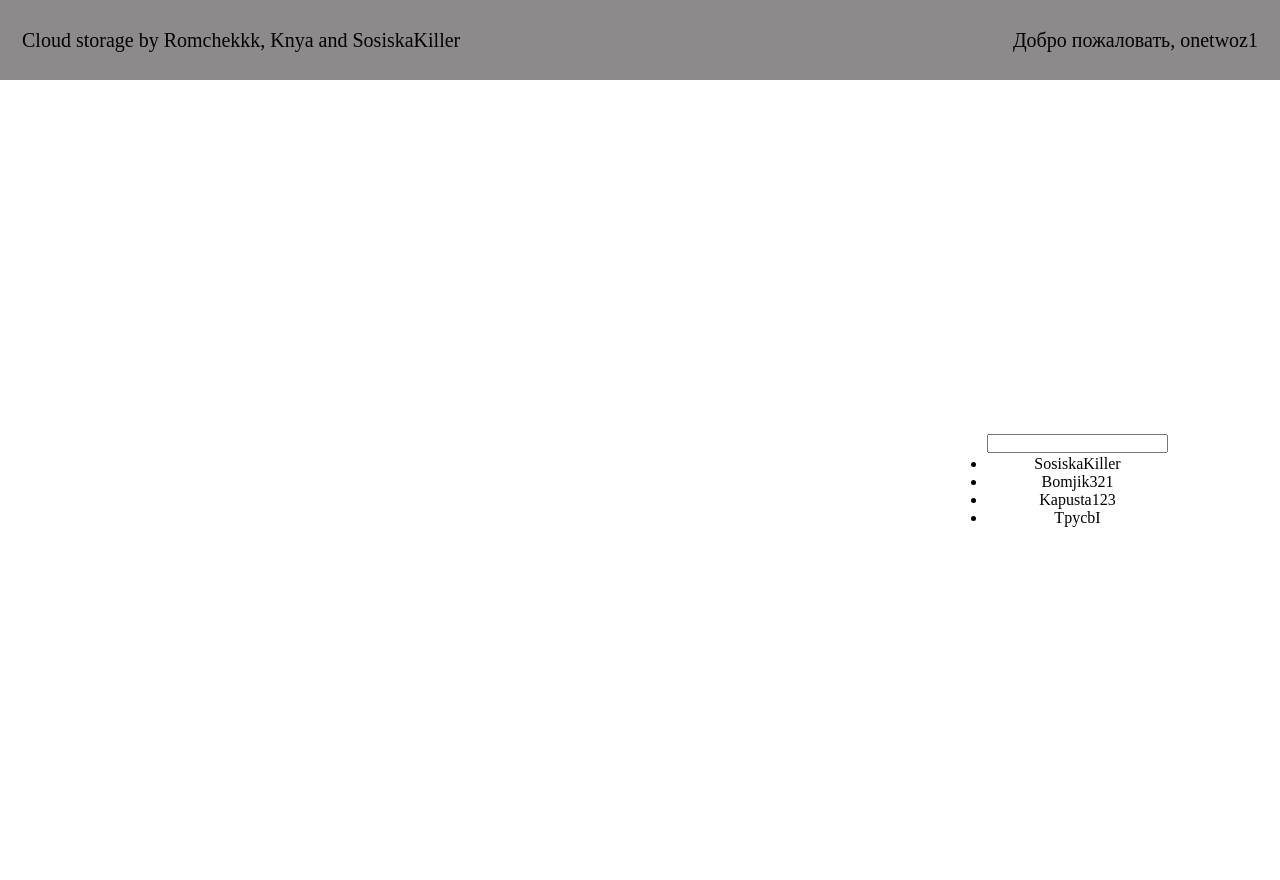
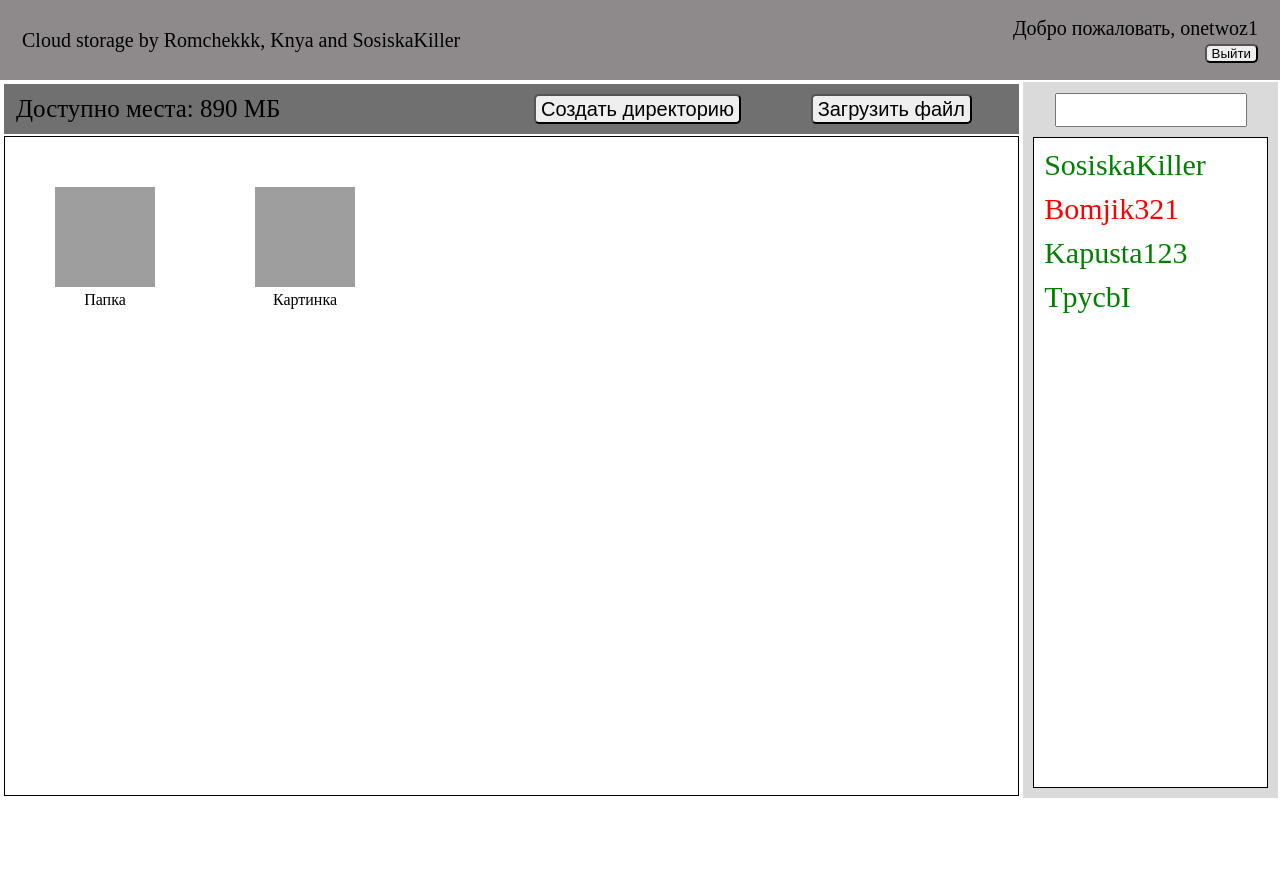
Before and after one commit to Romchekkk/cloud-storage, a PHP site: page /temp/index.html in a window 1280 px wide. After the commit the page ends 798 px from the top, so only its background shows below. Run offline with PHP 8.4, Linux system fonts and the light colour scheme; grey boxes are pictures that could not be loaded.

Commit message:
Edit HTML. Ready to template

```diff
--- a/temp/index.html
+++ b/temp/index.html
@@ -12,7 +12,7 @@
         <script src="userFunction.js"></script>
         <script>
             function search(){
-                document.getElementById("window").innerHTML = document.getElementById("text").value;
+                document.getElementById("window-bottom").innerHTML = document.getElementById("text").value;
             }
         </script>
     </head>
@@ -23,7 +23,10 @@
             <tbody>
                 <tr>
                     <td>Cloud storage by Romchekkk, Knya and SosiskaKiller</td>
-                    <td>Добро пожаловать, onetwoz1</td>
+                    <td>
+                        Добро пожаловать, onetwoz1<br />
+                        <input id="logout" type="button" value="Выйти" />
+                    </td>
                 </tr>
             </tbody>
         </table>
@@ -32,11 +35,40 @@
                 <tr>
                     <!--Таблица с окном файловой системы-->
                     <td>
-
                         <table id="window">
                             <tbody>
                                 <tr>
-                                    <td></td>
+                                    <td>
+                                        <table id="window-top">
+                                            <tbody>
+                                                <tr>
+                                                    <td>Доступно места: 890 МБ</td>
+                                                    <td><input type="button" value="Создать директорию" /></td>
+                                                    <td><input type="button" value="Загрузить файл" /></td>
+                                                </tr>
+                                            </tbody>
+                                        </table>
+                                    </td>
+                                </tr>
+                                <tr>
+                                    <td id="window-bottom">
+                                        <div class="directory">
+                                            <div class="hide">
+                                                <input class="changeMod" type="button" value="&nbsp;">
+                                                <input class="download" type="button" value="&nbsp;">
+                                                <input class="delete" type="button" value="&nbsp;">
+                                            </div>
+                                            <img src="dir.png" />Папка
+                                        </div>
+                                        <div class="file">
+                                            <div class="hide">
+                                                <input class="changeMod" type="button" value="&nbsp;">
+                                                <input class="download" type="button" value="&nbsp;">
+                                                <input class="delete" type="button" value="&nbsp;">
+                                            </div>
+                                            <img src="file.png" />Картинка
+                                        </div>
+                                    </td>
                                 </tr>
                             </tbody>
                         </table>
@@ -51,14 +83,14 @@
                                     </td>
                                 </tr>
                                 <tr>
-                                    <td id="usersList">
-										<ul>
-											<li>SosiskaKiller</li>
-											<li>Bomjik321</li>
-											<li>Kapusta123</li>
-											<li>TpycbI</li>
+                                    <td>
+										<ul id="usersList">
+											<li class="open">SosiskaKiller</li>
+											<li class="close">Bomjik321</li>
+											<li class="open">Kapusta123</li>
+											<li class="open">TpycbI</li>
 										</ul>
-									</td>
+                                    </td>
                                 </tr>
                             </tbody>
                         </table>
--- a/temp/style.css
+++ b/temp/style.css
@@ -1,9 +1,44 @@
 *{padding: 0px; text-align: center; margin: 0px;}
 
-#header{width: 100%; height: 80px; background-color: #8e898a; font-size: 20px;}
+html{height: 100%;}
+body{height: 100%;}
+input[type="button"]{border-radius: 5px; cursor: pointer;  text-align: center; padding: 0px 5px;}
+img{width: 100px; height: 100px;}
+
+#header{width: 100%; height: 10%; background-color: #8e898a; font-size: 20px;}
 #header>tbody>tr>td:first-child{width: 50%; text-align: left; padding-left: 20px;}
 #header>tbody>tr>td:last-child{width: 50%; text-align: right; padding-right: 20px;}
 
-#main{width: 100%; height: 800px;}
-#main>tbody>tr>td:first-child{width: 77%;}
-#main>tbody>tr>td:last-child{width: 23%;}
+
+#main{width: 100%; height: 90%;}
+#main>tbody>tr>td:first-child{width: 80%;}
+#main>tbody>tr>td:last-child{width: 20%;}
+
+
+#window{width: 100%; height: 100%;}
+#window-top{width: 100%; background: #707070; height: 50px;}
+#window-top>tbody>tr>td:first-child{text-align: left; width: 50%; font-size: 25px; padding-left: 10px;}
+#window-top>tbody>tr>td:nth-child(2){text-align: center; width: 25%;}
+#window-top>tbody>tr>td:nth-child(2)>input{height: 30px; font-size: 20px;}
+#window-top>tbody>tr>td:nth-child(3){text-align: center; width: 25%;}
+#window-top>tbody>tr>td:nth-child(3)>input{height: 30px; font-size: 20px;}
+
+#window-bottom{height: 100%; border: 1px solid black; vertical-align: top;}
+.directory{width: 100px; height: 100px; padding: 50px; float: left; position: relative;}
+.file{width: 100px; height: 100px; padding: 50px; float: left; position: relative;}
+.hide{display: none;; position: absolute; top: 20px; right: 0px;}
+div:hover .hide{display: block;}
+
+.changeMod{background-image: url("changeMod.png"); background-size: 100%; border-radius: 10px; width: 20px;}
+.download{background-image: url("download.png"); background-size: 100%; border-radius: 10px; width: 20px;}
+.delete{background-image: url("delete.png"); background-size: 100%;  width: 20px;}
+
+#users{height: 100%; width: 100%; background: #dadada; border-spacing: 10px;}
+#users>tbody>tr:first-child{height: 30px;}
+#users>tbody>tr:first-child input{width: 80%; height: 30px;}
+#users>tbody>tr:nth-child(2)>td{height: 90%; position: relative; border: 1px solid black; background: white;}
+#usersList{position: absolute; top: 0px;}
+#usersList>li{text-align: left; padding: 10px 0px 0px 10px; font-size: 30px; list-style-type: none;}
+
+.open{color: green;}
+.close{color: red;}
```
